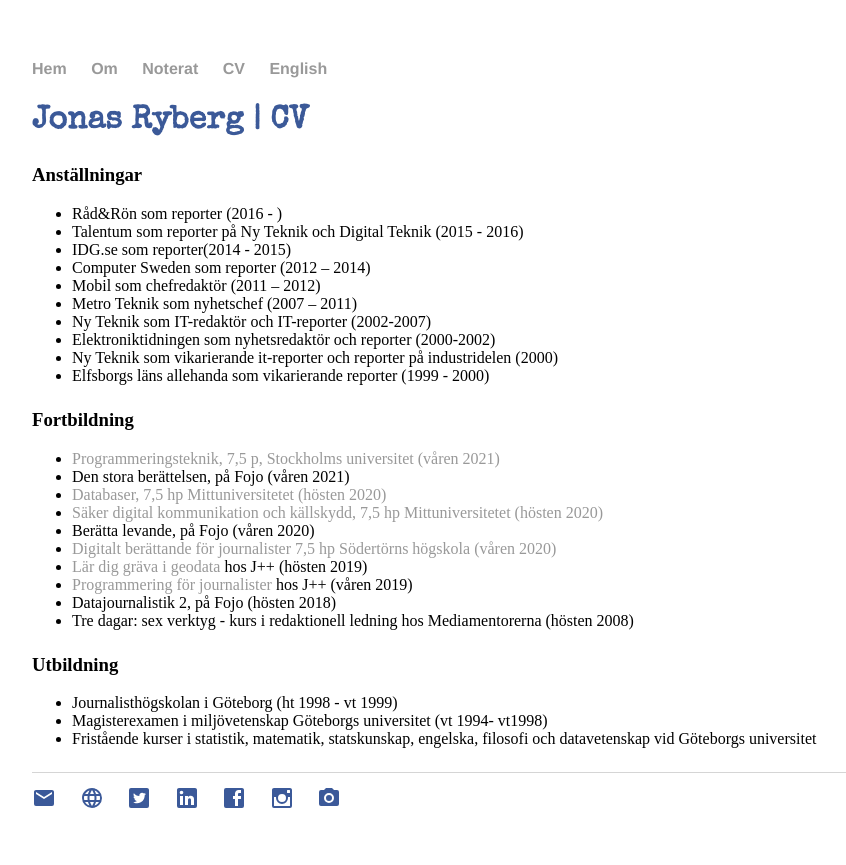
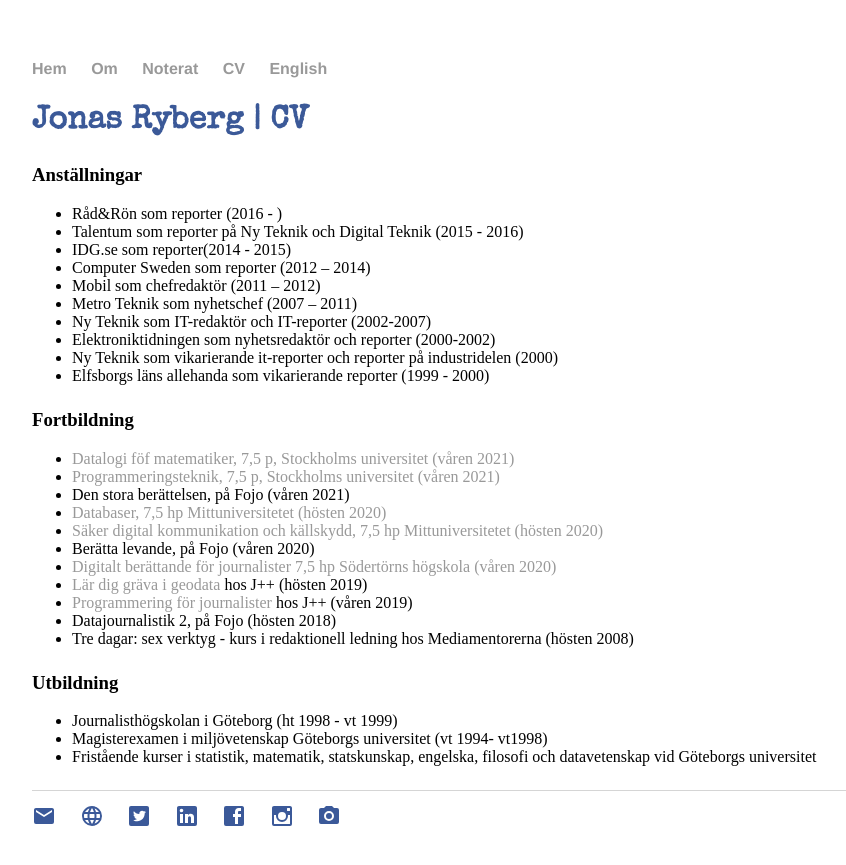
Before and after one commit to jonasryberg/jonasryberg.github.io, a Jekyll site: the page built from cv/index.html, in a window 1280 px wide. Shown: the top 865 px of the page, without its empty margins (160-1006 px from the left). Built offline with Jekyll 4.4.1, drawn with Linux system fonts in a browser that asks for light colours.

Commit message:
Update cv.html

```diff
--- a/_includes/cv.html
+++ b/_includes/cv.html
@@ -16,6 +16,7 @@
 <p>
 <h3>Fortbildning</h3>
 <ul>
+  <li><a href="https://www.su.se/sok-kurser-och-program/da3018-1.412773">Datalogi föf matematiker, 7,5 p, Stockholms universitet (våren 2021)</a></li>
   <li><a href="https://www.su.se/sok-kurser-och-program/da2005-1.501472">Programmeringsteknik, 7,5 p, Stockholms universitet (våren 2021)</a></li>
   <li>Den stora berättelsen, på Fojo (våren 2021)</li>
   <li><a href="https://www.miun.se/utbildning/kurser/data-och-it/datavetenskap/datavetenskap-gr-a-databaser-75-hp/kursplan/?kursplanid=17987">Databaser, 7,5 hp Mittuniversitetet (hösten 2020)</a></li>
```
